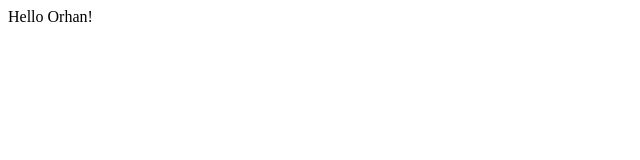
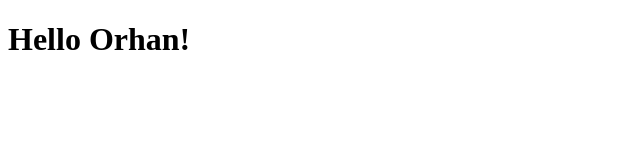
Before and after one commit to orhankalayci2017/gatsby, a Gatsby site: page / in a window 1280 px wide. Shown: the whole page, without its empty margins (0-640 px from the left). Built offline with nearby package versions, Linux system fonts and the light colour scheme; Gatsby itself is replaced by a stand-in of ours.

Commit message:
header h1

```diff
--- a/src/pages/index.js
+++ b/src/pages/index.js
@@ -1,5 +1,5 @@
 import React from "react"
 
 export default function Home() {
-  return <div>Hello Orhan!</div>
+  return <div><h1>Hello Orhan!</h1></div>
 }
```
